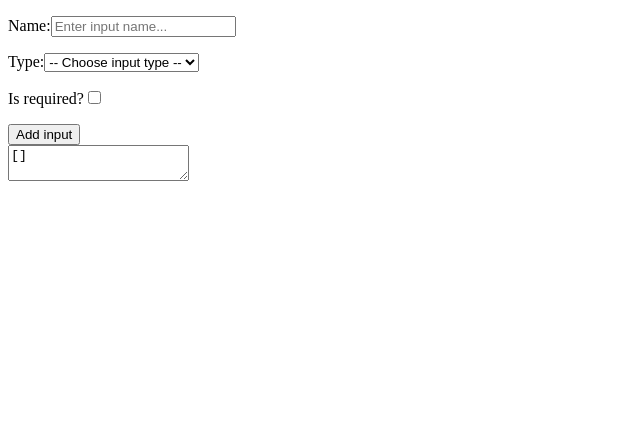
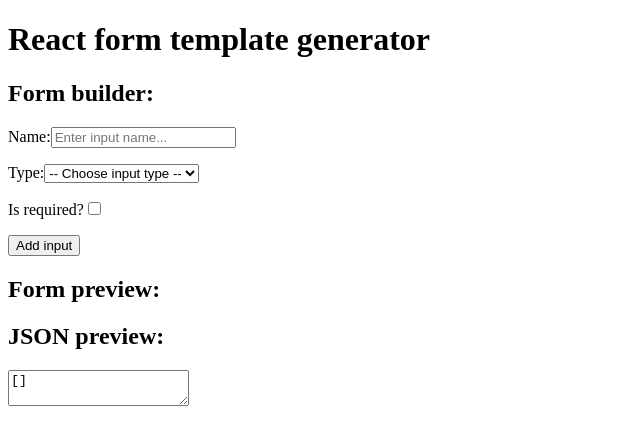
Before and after one commit to LuckyFox31/React-form-template-generator, a React (Vite) app: page / in a window 1280 px wide. Shown: the top 440 px of the page, without its empty margins (0-640 px from the left). Built offline with nearby package versions, Linux system fonts and the light colour scheme.

Commit message:
:art: Update semantic architecture

```diff
--- a/src/App.jsx
+++ b/src/App.jsx
@@ -4,6 +4,9 @@ import InputTypes from "./assets/InputTypes.json";
 function App() {
   return (
     <div className="App">
+      <header>
+          <h1>React form template generator</h1>
+      </header>
       <TemplateGenerator inputTypes={InputTypes} />
     </div>
   )
--- a/src/components/TemplateGenerator.jsx
+++ b/src/components/TemplateGenerator.jsx
@@ -85,6 +85,8 @@ export default function TemplateGenerator({inputTypes}){
 
 	return (
 		<>
+			<div>
+				<h2>Form builder:</h2>
 				<form onSubmit={formSubmitHandler} id="template-generator">
 					<div id="template-generator-errors-messages-container">
 						{
@@ -114,12 +116,15 @@ export default function TemplateGenerator({inputTypes}){
 					</p>
 					<button type="submit">Add input</button>
 				</form>
+			</div>
 			<div id="template-preview">
+				<h2>Form preview:</h2>
 				{
 					inputsList.map((input, key) => inputRenderer(input, key))
 				}
 			</div>
 			<div id="template-json">
+				<h2>JSON preview:</h2>
 				<textarea readOnly id="json-preview-text"></textarea>
 			</div>
 		</>
```
Lines whose indentation alone changed are shown as unchanged.
